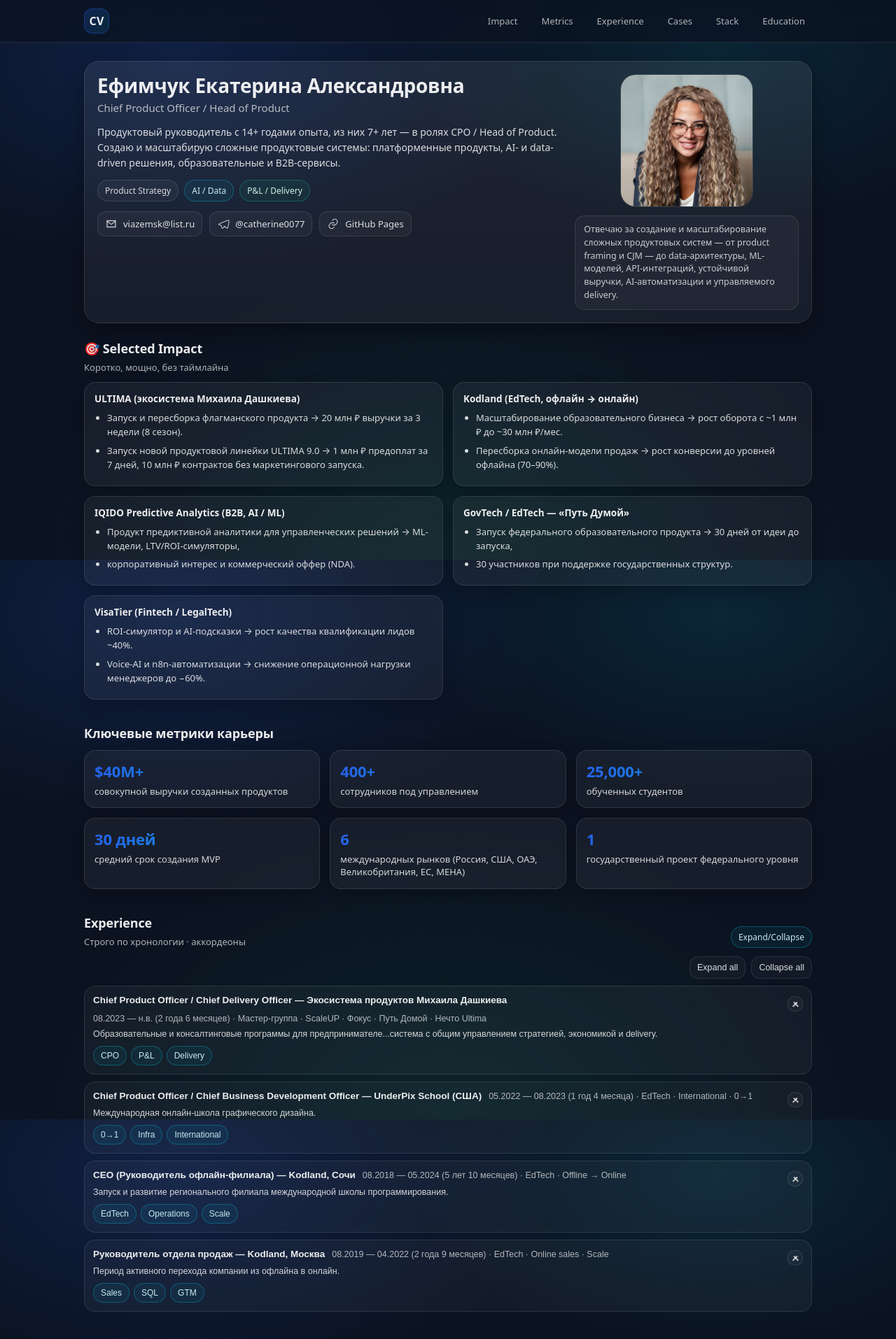
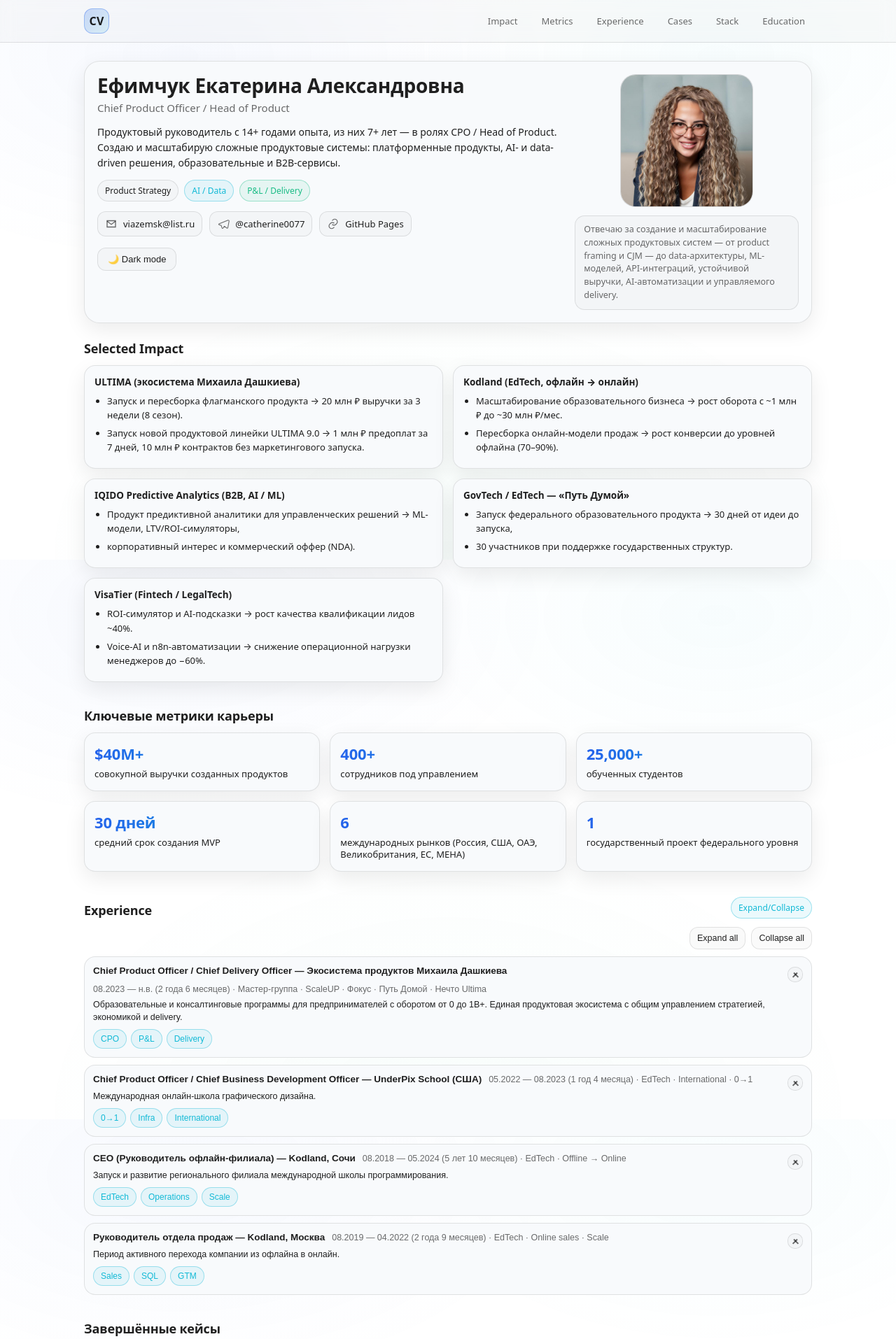
Before and after one commit to catherineYefi/CV_Catherine, a React (Vite) app in the folder app/: page / in a window 1280 px wide. Shown: the top 1914 px of the page at 70% size. Built offline with nearby package versions, Linux system fonts and the light colour scheme.

Commit message:
Add light/dark theme toggle

```diff
--- a/app/src/App.css
+++ b/app/src/App.css
@@ -1,18 +1,34 @@
-:root{
+/* =========================
+   THEMES
+========================= */
+
+:root[data-theme="light"] {
+  --bg: #ffffff;
+  --surface: rgba(0,0,0,0.02);
+  --surface2: rgba(0,0,0,0.04);
+  --border: rgba(0,0,0,0.10);
+  --text: rgba(0,0,0,0.88);
+  --muted: rgba(0,0,0,0.58);
+  --shadow: 0 10px 30px rgba(0,0,0,0.08);
+  --card: #f8fafc;
+}
+
+:root[data-theme="dark"] {
   --bg: #0b1220;
   --surface: rgba(255,255,255,0.06);
   --surface2: rgba(255,255,255,0.08);
   --border: rgba(255,255,255,0.10);
   --text: rgba(255,255,255,0.92);
   --muted: rgba(255,255,255,0.68);
+  --shadow: 0 10px 30px rgba(0,0,0,0.35);
+  --card: rgba(255,255,255,0.05);
+}
 
+:root{
   --primary: #2563eb;
   --accent: #06b6d4;
   --success: #10b981;
-
-  --shadow: 0 10px 30px rgba(0,0,0,0.35);
   --radius: 16px;
-
   --container: 1040px;
   --gap: 14px;
 }
@@ -23,10 +39,25 @@
   margin:0;
   font-family: ui-sans-serif, system-ui, -apple-system, Segoe UI, Roboto, Arial, "Apple Color Emoji","Segoe UI Emoji";
   color: var(--text);
+  background: var(--bg);
+  transition: background 0.3s ease, color 0.3s ease;
+}
+
+/* Background gradients for dark theme */
+:root[data-theme="dark"] body {
   background:
     radial-gradient(900px 500px at 20% 10%, rgba(37,99,235,0.18), transparent 60%),
     radial-gradient(800px 450px at 80% 10%, rgba(6,182,212,0.12), transparent 55%),
     radial-gradient(1000px 700px at 50% 100%, rgba(16,185,129,0.10), transparent 60%),
+    var(--bg);
+}
+
+/* Background gradients for light theme */
+:root[data-theme="light"] body {
+  background:
+    radial-gradient(900px 500px at 20% 10%, rgba(37,99,235,0.04), transparent 60%),
+    radial-gradient(800px 450px at 80% 10%, rgba(6,182,212,0.03), transparent 55%),
+    radial-gradient(1000px 700px at 50% 100%, rgba(16,185,129,0.03), transparent 60%),
     var(--bg);
 }
 
@@ -45,7 +76,7 @@
   top: 0;
   z-index: 50;
   backdrop-filter: blur(10px);
-  background: rgba(11, 18, 32, 0.72);
+  background: var(--surface);
   border-bottom: 1px solid var(--border);
 }
 
@@ -79,9 +110,10 @@
   font-size: 13px;
   padding: 6px 10px;
   border-radius: 10px;
+  transition: background 0.2s ease, color 0.2s ease;
 }
 .nav a:hover{
-  background: rgba(255,255,255,0.06);
+  background: var(--surface);
   color: var(--text);
   text-decoration: none;
 }
@@ -97,8 +129,9 @@
   padding: 18px;
   border-radius: calc(var(--radius) + 6px);
   border: 1px solid var(--border);
-  background: linear-gradient(180deg, rgba(255,255,255,0.08), rgba(255,255,255,0.05));
+  background: var(--card);
   box-shadow: var(--shadow);
+  transition: background 0.3s ease, border 0.3s ease;
 }
 .hero__name{
   font-size: 28px;
@@ -115,7 +148,7 @@
   margin-top: 14px;
   font-size: 14px;
   line-height: 1.55;
-  color: rgba(255,255,255,0.84);
+  color: var(--text);
 }
 .hero__chips{
   margin-top: 14px;
@@ -136,16 +169,17 @@
   padding: 8px 10px;
   border-radius: 12px;
   border: 1px solid var(--border);
-  background: rgba(255,255,255,0.04);
-  color: rgba(255,255,255,0.86);
+  background: var(--surface);
+  color: var(--text);
   font-size: 13px;
+  transition: background 0.2s ease;
 }
 .chipLink:hover{
   text-decoration: none;
-  background: rgba(255,255,255,0.06);
+  background: var(--surface2);
 }
 
-.icon{ color: rgba(255,255,255,0.72); }
+.icon{ color: var(--muted); }
 
 .hero__right{
   display:flex;
@@ -159,8 +193,8 @@
   height: 190px;
   border-radius: 22px;
   overflow:hidden;
-  border: 1px solid rgba(255,255,255,0.14);
-  background: rgba(0,0,0,0.18);
+  border: 1px solid var(--border);
+  background: var(--surface2);
 }
 .hero__photo{
   width: 100%;
@@ -171,12 +205,35 @@
 .hero__note{
   font-size: 12.5px;
   line-height: 1.5;
-  color: rgba(255,255,255,0.76);
+  color: var(--muted);
   text-align: left;
   padding: 10px 12px;
   border-radius: 14px;
-  border: 1px solid rgba(255,255,255,0.10);
-  background: rgba(255,255,255,0.04);
+  border: 1px solid var(--border);
+  background: var(--surface);
+}
+
+/* THEME TOGGLE BUTTON */
+.theme-toggle {
+  margin-top: 16px;
+  padding: 8px 14px;
+  font-size: 13px;
+  border-radius: 12px;
+  border: 1px solid var(--border);
+  background: var(--surface);
+  color: var(--text);
+  cursor: pointer;
+  font-weight: 500;
+  transition: background 0.25s ease, transform 0.2s ease;
+}
+
+.theme-toggle:hover {
+  background: var(--surface2);
+  transform: translateY(-1px);
+}
+
+.theme-toggle:active {
+  transform: translateY(0);
 }
 
 /* SECTION */
@@ -203,15 +260,16 @@
   line-height: 1.45;
 }
 .section__right{ display:flex; align-items:center; gap: 10px; }
-.section__body{}
+
 
 /* CARDS / GRID */
 .card{
   border: 1px solid var(--border);
-  background: rgba(255,255,255,0.05);
+  background: var(--card);
   border-radius: var(--radius);
   padding: 14px;
-  box-shadow: 0 8px 22px rgba(0,0,0,0.22);
+  box-shadow: var(--shadow);
+  transition: background 0.3s ease, border 0.3s ease;
 }
 
 .grid{
@@ -235,7 +293,7 @@
   margin-top: 6px;
   font-size: 13px;
   line-height: 1.35;
-  color: rgba(255,255,255,0.82);
+  color: var(--text);
 }
 .metric__hint{
   margin-top: 6px;
@@ -252,7 +310,7 @@
   font-weight: 800;
   margin-bottom: 8px;
   font-size: 13.5px;
-  color: rgba(255,255,255,0.92);
+  color: var(--text);
 }
 
 /* Badges */
@@ -263,19 +321,27 @@
   padding: 6px 10px;
   border-radius: 999px;
   font-size: 12px;
-  border: 1px solid rgba(255,255,255,0.12);
-  background: rgba(255,255,255,0.04);
-  color: rgba(255,255,255,0.82);
+  border: 1px solid var(--border);
+  background: var(--surface);
+  color: var(--text);
 }
 .badge--accent{
   border-color: rgba(6,182,212,0.35);
-  color: rgba(215, 252, 255, 0.92);
+  color: rgba(6,182,212,1);
   background: rgba(6,182,212,0.08);
 }
 .badge--success{
   border-color: rgba(16,185,129,0.35);
   background: rgba(16,185,129,0.08);
-  color: rgba(220, 255, 239, 0.92);
+  color: rgba(16,185,129,1);
+}
+
+/* Light theme adjustments for badges */
+:root[data-theme="light"] .badge--accent{
+  color: rgba(6,182,212,0.95);
+}
+:root[data-theme="light"] .badge--success{
+  color: rgba(16,185,129,0.95);
 }
 
 /* Hover micro-interaction */
@@ -284,8 +350,8 @@
 }
 .hiCard:hover{
   transform: translateY(-2px);
-  box-shadow: 0 12px 30px rgba(0,0,0,0.28);
-  background: rgba(255,255,255,0.06);
+  box-shadow: var(--shadow);
+  background: var(--surface2);
 }
 
 /* Accordion */
@@ -298,25 +364,27 @@
 
 .btn{
   border: 1px solid var(--border);
-  background: rgba(255,255,255,0.04);
-  color: rgba(255,255,255,0.86);
+  background: var(--surface);
+  color: var(--text);
   padding: 8px 10px;
   font-size: 12.5px;
   border-radius: 12px;
   cursor:pointer;
+  transition: background 0.2s ease;
 }
 .btn:hover{
-  background: rgba(255,255,255,0.06);
+  background: var(--surface2);
 }
 .btn--ghost{
-  background: rgba(255,255,255,0.03);
+  background: var(--surface);
 }
 
 .acc{
   border: 1px solid var(--border);
   border-radius: var(--radius);
-  background: rgba(255,255,255,0.04);
+  background: var(--card);
   overflow:hidden;
+  transition: background 0.3s ease, border 0.3s ease;
 }
 .acc + .acc{ margin-top: 10px; }
 
@@ -352,7 +420,7 @@
   margin-top: 6px;
   font-size: 12.5px;
   line-height: 1.45;
-  color: rgba(255,255,255,0.82);
+  color: var(--text);
 }
 .acc__tags{
   margin-top: 8px;
@@ -367,8 +435,8 @@
   display:flex;
   align-items:center;
   justify-content:center;
-  border: 1px solid rgba(255,255,255,0.12);
-  background: rgba(255,255,255,0.03);
+  border: 1px solid var(--border);
+  background: var(--surface);
   flex: 0 0 auto;
   margin-top: 2px;
 }
@@ -376,7 +444,7 @@
   display:block;
   width: 9px;
   height: 2px;
-  background: rgba(255,255,255,0.72);
+  background: var(--muted);
   position: absolute;
 }
 .acc__chev span:first-child{ transform: rotate(45deg) translateX(1px); }
@@ -395,17 +463,28 @@
 .kv__k{
   font-weight: 800;
   font-size: 12.5px;
-  color: rgba(255,255,255,0.86);
+  color: var(--text);
   margin-bottom: 6px;
 }
 
-.block{ border: 1px solid var(--border); background: rgba(255,255,255,0.04); border-radius: var(--radius); padding: 14px; }
-.block__title{ font-weight: 900; font-size: 13px; margin-bottom: 10px; color: rgba(255,255,255,0.92); }
+.block{
+  border: 1px solid var(--border);
+  background: var(--card);
+  border-radius: var(--radius);
+  padding: 14px;
+  transition: background 0.3s ease, border 0.3s ease;
+}
+.block__title{
+  font-weight: 900;
+  font-size: 13px;
+  margin-bottom: 10px;
+  color: var(--text);
+}
 
 .ul{
   margin: 0;
   padding-left: 18px;
-  color: rgba(255,255,255,0.84);
+  color: var(--text);
   font-size: 13px;
   line-height: 1.55;
 }
@@ -423,13 +502,13 @@
 .subAcc{
   margin-top: 14px;
   padding-top: 12px;
-  border-top: 1px dashed rgba(255,255,255,0.12);
+  border-top: 1px dashed var(--border);
 }
 .subAcc__title{
   font-size: 12.5px;
   font-weight: 900;
   margin-bottom: 10px;
-  color: rgba(255,255,255,0.88);
+  color: var(--text);
 }
 
 /* Stack */
@@ -448,7 +527,7 @@
 .tools__line{
   font-size: 13px;
   line-height: 1.55;
-  color: rgba(255,255,255,0.82);
+  color: var(--text);
 }
 
 /* Education */
@@ -477,7 +556,7 @@
 /* Footer */
 .footer{
   padding: 28px 0 44px;
-  color: rgba(255,255,255,0.62);
+  color: var(--muted);
   font-size: 12.5px;
 }
 .footer__inner{
@@ -485,7 +564,7 @@
   justify-content: space-between;
   gap: 10px;
   flex-wrap: wrap;
-  border-top: 1px solid rgba(255,255,255,0.10);
+  border-top: 1px solid var(--border);
   padding-top: 16px;
 }
 .footer__links{
--- a/app/src/App.jsx
+++ b/app/src/App.jsx
@@ -1,8 +1,4 @@
 import React, { useEffect, useMemo, useRef, useState } from "react";
-
-// ⚠️ Фото
-// 1) Положи файл Photo CV.jpeg сюда: app/src/assets/photo-cv.jpeg
-// 2) Либо переименуй как ниже (строго совпадение имени)
 import photo from "./assets/photo-cv.jpeg";
 
 /**
@@ -228,6 +224,13 @@
 }
 
 export default function App() {
+  // ====== THEME STATE ======
+  const [theme, setTheme] = useState("light");
+
+  useEffect(() => {
+    document.documentElement.setAttribute("data-theme", theme);
+  }, [theme]);
+
   // ====== HERO ======
   const name = "Ефимчук Екатерина Александровна";
   const role = "Chief Product Officer / Head of Product";
@@ -411,7 +414,7 @@
     title: "Chief Product Officer / Chief Delivery Officer — Экосистема продуктов Михаила Дашкиева",
     meta: "08.2023 — н.в. (2 года 6 месяцев) · Мастер-группа · ScaleUP · Фокус · Путь Домой · Нечто Ultima",
     summary:
-      "Образовательные и консалтинговые программы для предпринимателе...система с общим управлением стратегией, экономикой и delivery.",
+      "Образовательные и консалтинговые программы для предпринимателей с оборотом от 0 до 1B+. Единая продуктовая экосистема с общим управлением стратегией, экономикой и delivery.",
     tags: ["CPO", "P&L", "Delivery"],
     content: (
       <>
@@ -508,7 +511,7 @@
             <li>25 000+ учеников по миру.</li>
             <li>Конверсия в онлайн-продажах доведена до уровней офлайна (70–90%).</li>
             <li className="quote">
-              <strong>🔹 Ключевой инсайт, из которого вырос мой продуктовый путь:</strong>
+              <strong>Ключевой инсайт, из которого вырос мой продуктовый путь:</strong>
               <br />
               «Проще научить продажника кодить, чем кодера продавать» — с этого момента продукты проектировались от продаж и реального спроса, а не от абстрактных программ.
             </li>
@@ -816,6 +819,13 @@
                   <span>GitHub Pages</span>
                 </a>
               </div>
+
+              <button
+                className="theme-toggle"
+                onClick={() => setTheme(theme === "light" ? "dark" : "light")}
+              >
+                {theme === "light" ? "🌙 Dark mode" : "☀️ Light mode"}
+              </button>
             </div>
 
             <div className="hero__right">
@@ -830,7 +840,7 @@
         </section>
 
         {/* Selected Impact */}
-        <Section id="impact" title="🎯 Selected Impact" subtitle="Коротко, мощно, без таймлайна">
+        <Section id="impact" title="Selected Impact">
           <div className="impactGrid">
             {selectedImpact.map((b) => (
               <div key={b.title} className="card impactCard hiCard">
@@ -858,14 +868,13 @@
         <Section
           id="experience"
           title="Experience"
-          subtitle="Строго по хронологии · аккордеоны"
           right={<Badge tone="accent">Expand/Collapse</Badge>}
         >
           <AccordionGroup items={experienceItems} allowMulti={true} controls={true} />
         </Section>
 
         {/* Completed Cases */}
-        <Section id="cases" title="Завершённые кейсы" subtitle="ПОЛНАЯ ГЛУБИНА (аккордеоны)">
+        <Section id="cases" title="Завершённые кейсы">
           <AccordionGroup items={completedCasesItems} allowMulti={true} controls={true} />
         </Section>
 
```
